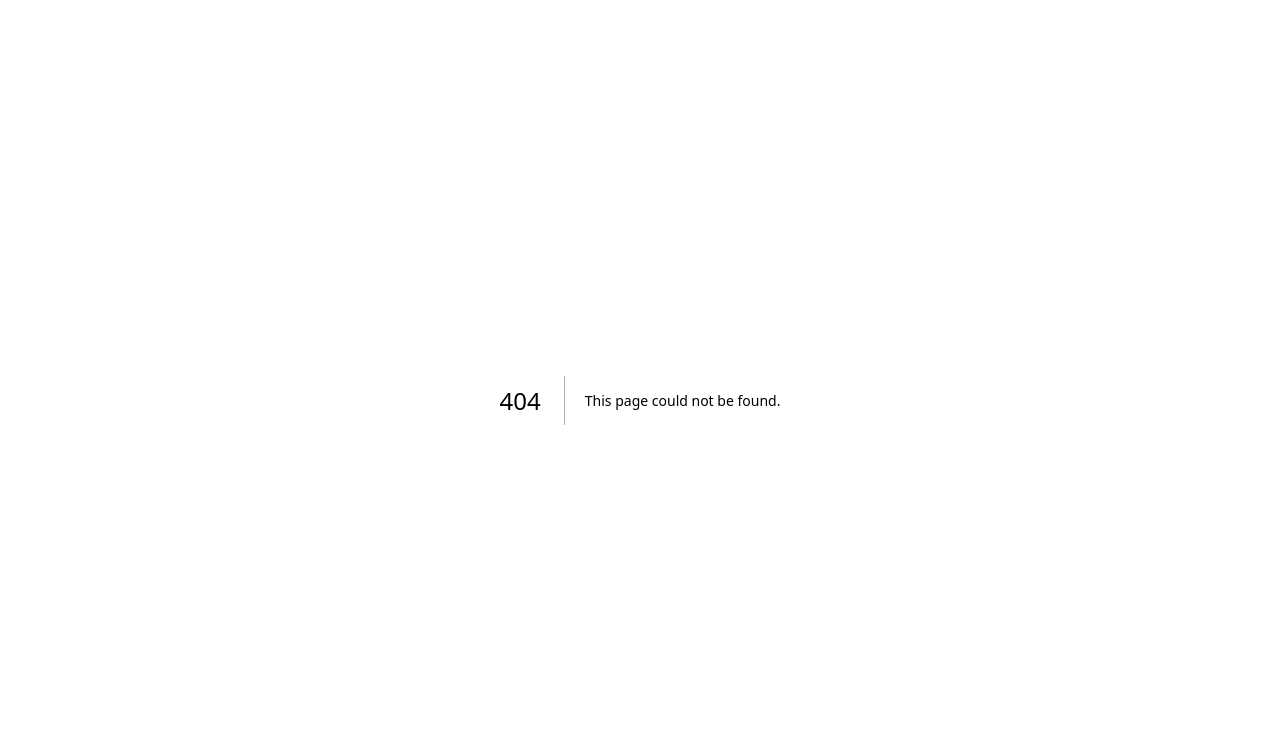
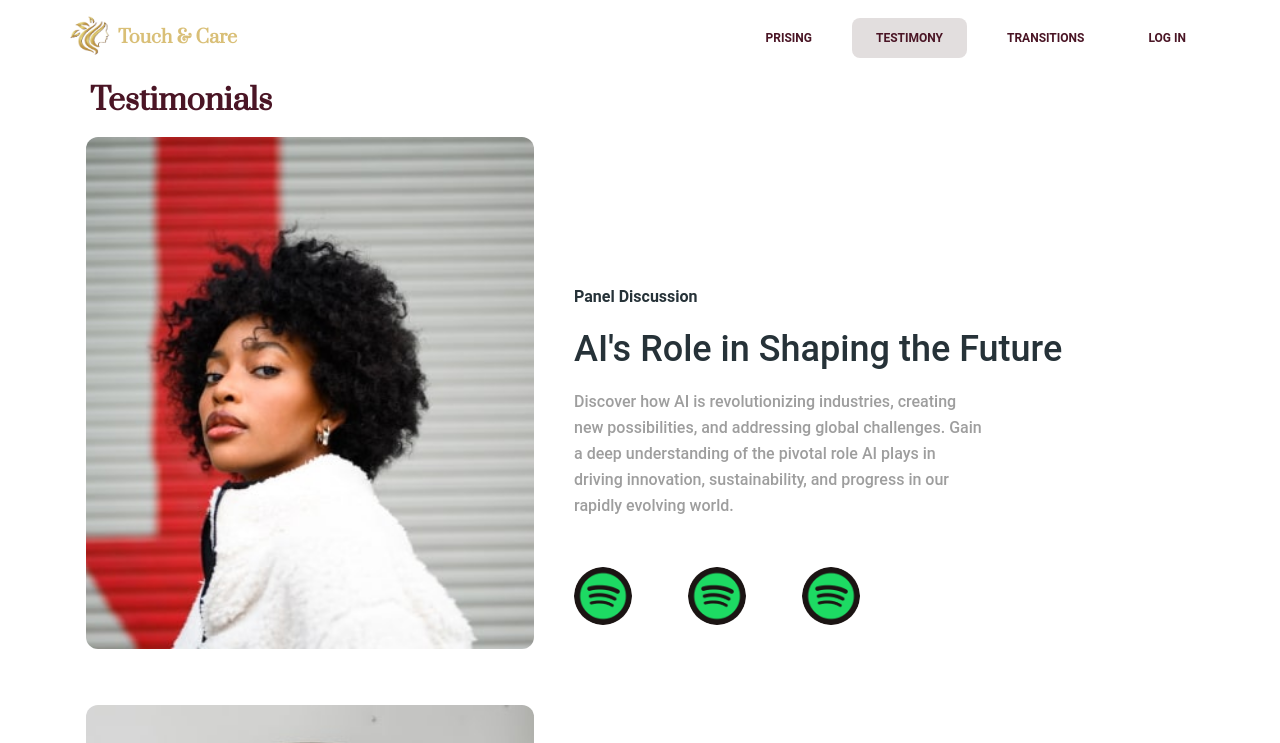
Before and after one commit to gour835/nextjs-touch-care, a Next.js app: page /testimony in a window 1280 px wide. Before the commit this address had no page. Shown: the top 743 px of the page. Built offline with nearby package versions, Linux system fonts and the light colour scheme; no server answers.

Commit message:
testemony

```diff
--- a/src/app/hero.tsx
+++ b/src/app/hero.tsx
@@ -34,11 +34,11 @@ function Hero() {
           </Typography>
           <Typography
             variant="lead"
-            className="lg:mt-3 lg:max-w-4xl lg:mb-8  w-full text-center font-normal !text-gray-500 font-[inherit]" onResize={undefined} onResizeCapture={undefined}      >
+            className="mt-4 lg:mt-3 lg:max-w-4xl lg:mb-8  w-full text-center font-normal !text-gray-500 font-[inherit]" onResize={undefined} onResizeCapture={undefined}      >
             We bring you curated tips, expert routines, and essentials to highlight your natural glow and boost your confidence from within.
           </Typography>
 
-          <div className="flex flex-col mx-auto lg:flex-row gap-3">
+          <div className="flex flex-col mx-auto lg:mt-0 mt-4 lg:flex-row gap-3">
 
             <Link href='/transitions'>
               <Button
@@ -50,17 +50,16 @@ function Hero() {
                 </span>
               </Button>
             </Link>
+            <Link href={'/register'}>
               <Button
                 color="white"
                 variant="text"
-              onClick={() => {
-                console.log('first')
-              }}
                 className="relative w-80 lg:w-40 h-14 group text-[#4A1525] overflow-hidden  bg-[#d9bf77] rounded-none shadow hover:border hover:border-orange-400 shadow-orange-100 transition-all duration-400" onResize={undefined} onResizeCapture={undefined}>
                 <span className="relative z-10">
                   Login | Register
                 </span>
               </Button>
+            </Link>
 
           </div>
 
--- a/src/app/page.tsx
+++ b/src/app/page.tsx
@@ -5,9 +5,9 @@ import { Navbar, Footer } from "@/components";
 // sections
 import Hero from "./hero";
 import SponsoredBy from "./sponsored-by";
-import AboutEvent from "./about-event";
+import Transformations from "./transformations";
 import OurStats from "./our-stats";
-import EventContent from "./event-content";
+import Testemony from "./testemony";
 import Faq from "./faq";
 import Benifits from "./benifits";
 
@@ -19,9 +19,9 @@ export default async function Portfolio() {
       <Hero />
       <Benifits/>
       {/* <SponsoredBy /> */}
-      <AboutEvent />
+      <Transformations />
       <OurStats />
-      <EventContent />
+      <Testemony />
       <Faq />
       <Footer />
     </>
--- /dev/null
+++ b/src/app/testemony.tsx
@@ -0,0 +1,55 @@
+"use client";
+
+import {
+  Tab,
+  Tabs,
+  TabsHeader,
+  Typography,
+} from "@material-tailwind/react";
+
+import EventContentCard from "@/components/event-content-card";
+
+
+const EVENT_CONTENT = [
+  {
+    title: "AI's Role in Shaping the Future",
+    des: "Discover how AI is revolutionizing industries, creating new possibilities, and addressing global challenges. Gain a deep understanding of the pivotal role AI plays in driving innovation, sustainability, and progress in our rapidly evolving world.",
+    name: "Marcell Glock",
+    position: "Chief Executive, Spotify",
+    panel: "Panel Discussion",
+    img: "/image/avatar1.jpg",
+  },
+  {
+    title: "Introduction to Machine Learning",
+    des: "Explore the basic principles, algorithms, and applications of Machine Learning. Through hands-on exercises and practical examples, you'll develop a solid understanding of how Machine Learning powers AI-driven solutions.",
+    name: "Marcell Glock",
+    position: "Chief Executive, Spotify",
+    panel: "Workshop",
+    img: "/image/avatar2.jpg",
+  },
+  {
+    title: "AI in Healthcare: Revolutionizing Patient Care",
+    des: "This session is a must-attend for healthcare professionals, AI enthusiasts, and anyone interested in the intersection of technology and well-being. Join us as we discuss how AI is bringing about positive changes in healthcare.",
+    name: "Marcell Glock",
+    position: "Chief Executive, Spotify",
+    panel: "Workshop",
+    img: "/image/avatar3.jpg",
+  },
+];
+
+export function Testimony() {
+  return (
+    <section className="py-8 px-8 lg:py-20">
+      <div className="mx-auto container">
+      <Typography variant="h3" className="font-[inherit]  text-[#4A1525] ml-5" onResize={undefined} onResizeCapture={undefined} >
+        Testimonials
+      </Typography>
+        {EVENT_CONTENT.map((props, idx) => (
+          <EventContentCard key={idx} {...props} />
+        ))}
+      </div>
+    </section>
+  );
+}
+
+export default Testimony;
--- a/src/app/event-content.tsx
+++ b/src/app/testimonials.tsx
@@ -1,9 +1,7 @@
 "use client";
 
 import {
-  Tab,
-  Tabs,
-  TabsHeader,
+  Typography,
 } from "@material-tailwind/react";
 
 import EventContentCard from "@/components/event-content-card";
@@ -36,10 +34,13 @@ const EVENT_CONTENT = [
   },
 ];
 
-export function EventContent() {
+export function Testimonials() {
   return (
     <section className="py-8 px-8 lg:py-20">
       <div className="mx-auto container">
+      <Typography variant="h3" className="font-[inherit]  text-[#4A1525] ml-5" onResize={undefined} onResizeCapture={undefined} >
+        Testimonials
+      </Typography>
         {EVENT_CONTENT.map((props, idx) => (
           <EventContentCard key={idx} {...props} />
         ))}
@@ -48,4 +49,4 @@ export function EventContent() {
   );
 }
 
-export default EventContent;
+export default Testimonials;
--- /dev/null
+++ b/src/app/testimony/page.tsx
@@ -0,0 +1,18 @@
+/* eslint-disable @next/next/no-img-element */
+'use client';
+import { Navbar } from "@/components";
+import Testimonials from "../testimonials";
+
+
+function Transitions() {
+
+
+    return (
+        <>
+        <Navbar/>
+        <Testimonials/>
+        </>
+    );
+}
+
+export default Transitions;
--- a/src/app/about-event.tsx
+++ b/src/app/transformations.tsx
@@ -1,7 +1,8 @@
 "use client";
 
-import { Typography } from "@material-tailwind/react";
+import { Button, Typography } from "@material-tailwind/react";
 import AboutCard from "@/components/about-card";
+import Link from "next/link";
 
 const EVENT_INFO = [
   {
@@ -15,7 +16,7 @@ const EVENT_INFO = [
   },
 ];
 
-export function AboutEvent() {
+export function Transformations() {
   return (
     <section className="container mx-auto flex flex-col items-center px-4 py-10">
       <Typography variant="h6" className="text-center mb-2 text-[#d9bf77] font-[inherit]" color="inherit" onResize={undefined} onResizeCapture={undefined}>
@@ -34,8 +35,13 @@ export function AboutEvent() {
           <AboutCard key={idx} {...props} />
         ))}
       </div>
+      <Link href={'/transitions'}>
+        <Button className="bg-amber-200 text-black m-10  hover:scale-105 transition-all duration-300 font-[inherit] text-sm font-light hover:font-medium" onResize={undefined} onResizeCapture={undefined}>
+          See More Transitions
+        </Button>
+      </Link>
     </section>
   );
 }
 
-export default AboutEvent;
+export default Transformations;
--- a/src/components/event-content-card.tsx
+++ b/src/components/event-content-card.tsx
@@ -6,6 +6,7 @@ import {
   CardBody,
   Avatar,
 } from "@material-tailwind/react";
+import { useRouter } from "next/navigation";
 
 interface EventContentCardProps {
   title: string;
@@ -23,6 +24,7 @@ export function EventContentCard({
   panel,
   img,
 }: EventContentCardProps) {
+  const router = useRouter();
   return (
     <Card
       color="transparent"
@@ -51,39 +53,42 @@ export function EventContentCard({
           {des}
         </Typography>
 
-        <div className="flex flex-row gap-10">
-          <div className="flex items-center gap-4">
+        <div className="flex flex-row gap-14 justify-center lg:justify-start">
+
             <Avatar
               variant="circular"
               src="/logos/spotify-logo.png"
-              alt="spotify"
+              className="hover:cursor-pointer"
+              alt="facebook"
               size="lg" onResize={undefined} onResizeCapture={undefined}
+              onClick={()=>{
+                router.push('instagram')
+              }}
             />
-            <div>
-              <Typography variant="h6" color="blue-gray" className="mb-0.5" onResize={undefined} onResizeCapture={undefined}>
-                {name}
-              </Typography>
-              <Typography variant="small" className="font-normal !text-gray-500" onResize={undefined} onResizeCapture={undefined}>
-                {position}
-              </Typography>
-            </div>
-          </div>
-          <div className="flex items-center gap-4">
+
+         <Avatar
+              variant="circular"
+              src="/logos/spotify-logo.png"
+              className="hover:cursor-pointer"
+              alt="facebook"
+              size="lg" onResize={undefined} onResizeCapture={undefined}
+              onClick={()=>{
+                router.push('instagram')
+              }}
+            />
+
             <Avatar
               variant="circular"
               src="/logos/spotify-logo.png"
-              alt="spotify"
+              className="hover:cursor-pointer"
+              alt="facebook"
               size="lg" onResize={undefined} onResizeCapture={undefined}
+              onClick={()=>{
+                router.push('instagram')
+              }}
             />
-            <div>
-              <Typography variant="h6" color="blue-gray" className="mb-0.5" onResize={undefined} onResizeCapture={undefined}>
-                {name}
-              </Typography>
-              <Typography variant="small" className="font-normal !text-gray-500" onResize={undefined} onResizeCapture={undefined}>
-                {position}
-              </Typography>
-            </div>
-          </div>
+
+
         </div>
 
 
--- a/src/components/navbar.tsx
+++ b/src/components/navbar.tsx
@@ -130,6 +130,14 @@ export function Navbar() {
           )}
 
 
+          <NavButtonLG onClick={() => router.push('/prising')} active={pathname == '/prising' ? true: false} border="black" >
+            Prising
+          </NavButtonLG>
+
+          <NavButtonLG onClick={() => router.push('/testimony')} active={pathname == '/testimony' ? true: false} border="black" >
+            Testimony
+          </NavButtonLG>
+
           <NavButtonLG onClick={() => router.push('/transitions')} active={pathname == '/transitions' ? true: false} border="black" >
             Transitions
           </NavButtonLG>
@@ -184,8 +192,22 @@ export function Navbar() {
           )}
 
           <div className="mt-6 flex flex-col items-center gap-4">
+            <Link href={'/prising'} className="!w-full">
+              <Button variant="text" className={`!w-full ${pathname == '/prising' && 'bg-gray-900/15 border-b-2 border-black'}`} onResize={undefined} onResizeCapture={undefined}
+              >
+                Prising
+
+              </Button>
+            </Link>
+            <Link href={'/testimony'} className="!w-full">
+              <Button variant="text" className={`!w-full ${pathname == '/testimony' && 'bg-gray-900/15 border-b-2 border-black'}`} onResize={undefined} onResizeCapture={undefined}
+              >
+                Testimony
+
+              </Button>
+            </Link>
             <Link href={'/transitions'} className="!w-full">
-              <Button variant="text" className={`!w-full ${pathname == '/transitions' && 'bg-gray-900/15'}`} onResize={undefined} onResizeCapture={undefined}
+              <Button variant="text" className={`!w-full ${pathname == '/transitions' && 'bg-gray-900/15 border-b-2 border-black'}`} onResize={undefined} onResizeCapture={undefined}
               >
                 Transitions
 
```
Lines whose indentation alone changed are shown as unchanged.
